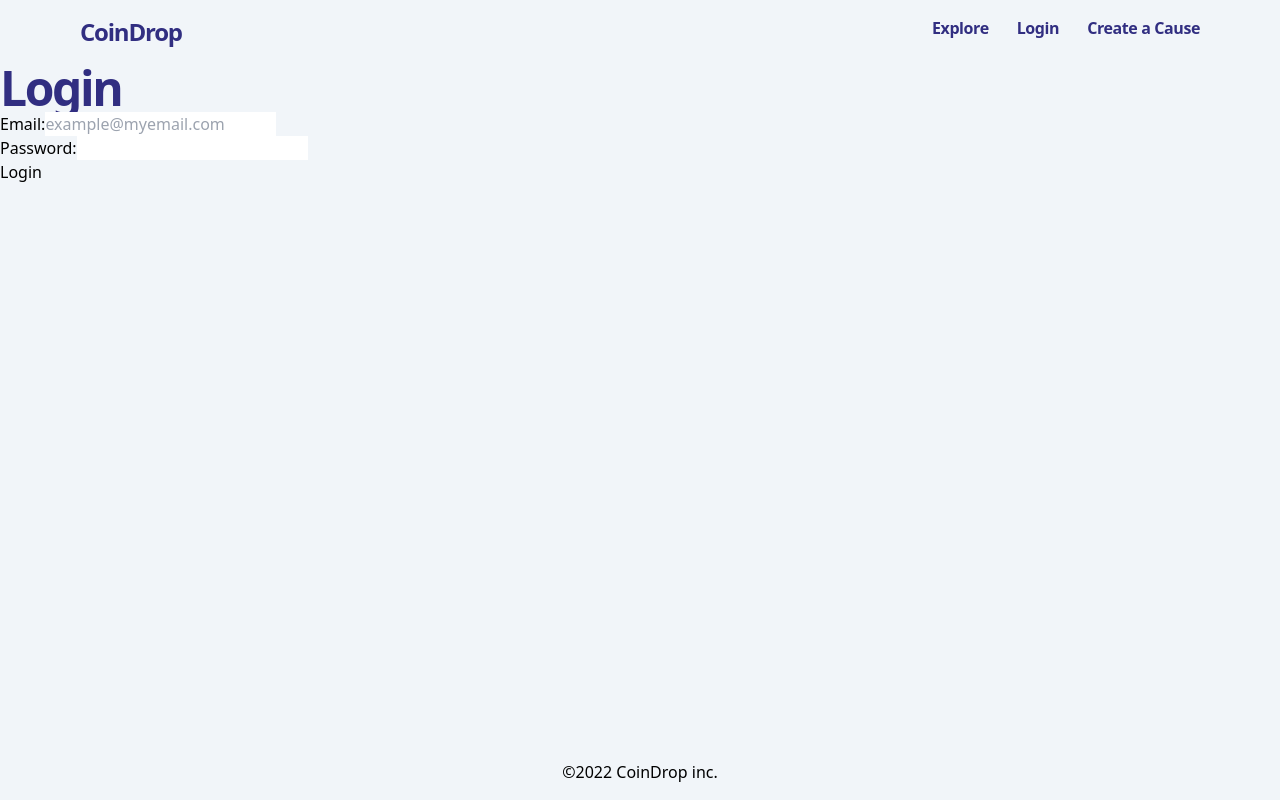
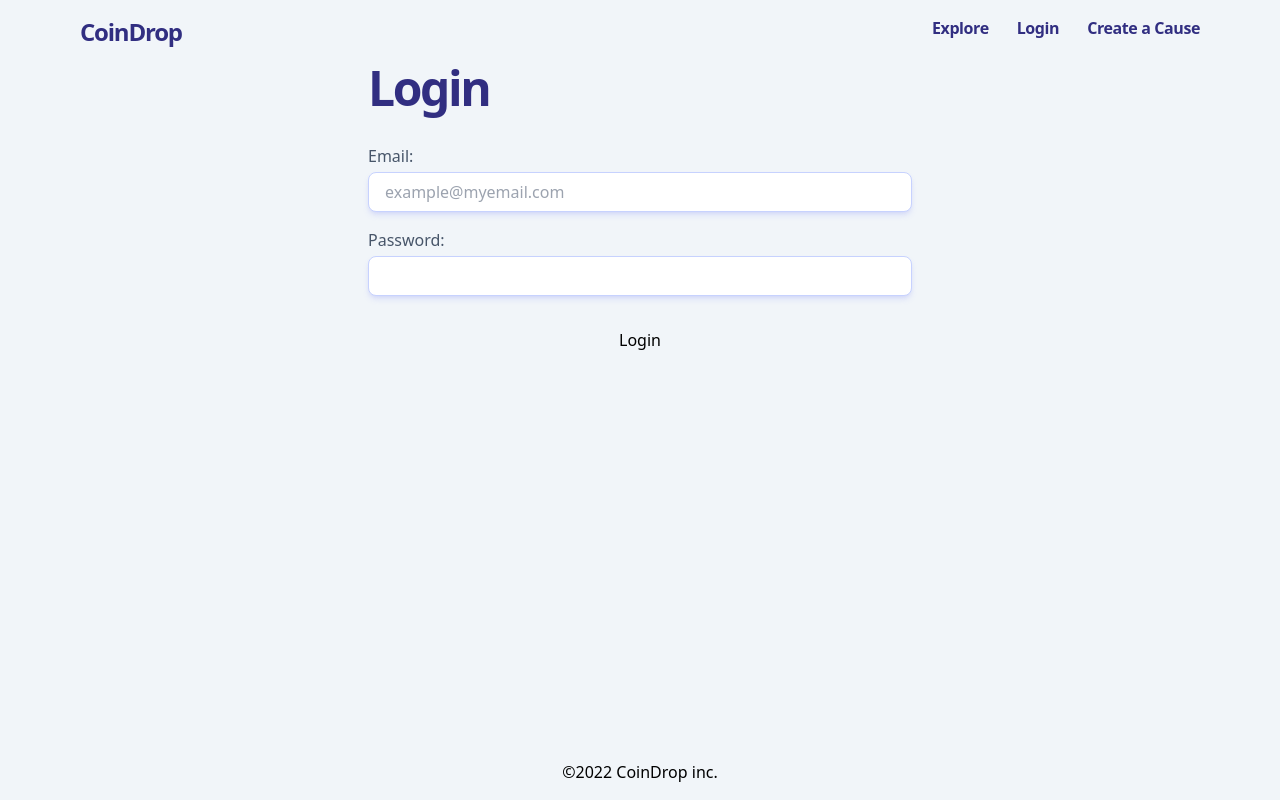
Before and after one commit to CodecoolGlobal/el-proyecte-grande-sprint-1-java-tamasstephen, a React (Create React App) app in the folder frontend/: page /login in a window 1280 px wide. Built offline with nearby package versions, Linux system fonts and the light colour scheme.

Commit message:
style: Add input styles

```diff
--- a/frontend/src/components/registration/Login.jsx
+++ b/frontend/src/components/registration/Login.jsx
@@ -35,13 +35,11 @@ const Login = ({ setLoginState }) => {
       email: email,
       password: password,
     };
-
     const response = await dataHandler.login(payLoad);
-    console.log(response);
-    handleLogin(response);
+    handleLoginResponse(response);
   }
 
-  function handleLogin(response) {
+  function handleLoginResponse(response) {
     if (response.result === "ok") {
       setLoginState({ logout: "", login: "hidden" });
       navigate("/");
@@ -51,15 +49,22 @@ const Login = ({ setLoginState }) => {
   }
 
   return (
-    <form onSubmit={sendLogin}>
-      <Headline isTitle={false} title="Login" />
+    <div className="flex flex-col items-center">
+      <form
+        className="px-4 md:w-1/2 max-w-xl flex flex-col justify-center"
+        onSubmit={sendLogin}
+      >
+        <Headline isTitle={true} title="Login" />
         <div className={errorState.boxState}>
           <p className={errorState.textState}>{errorState.text}</p>
         </div>
+        <div className="pt-4 md:pt-8 pb-4 md:pb-8">
           <StringInput inputProps={email} />
           <StringInput inputProps={password} />
+        </div>
         <button type="submit">Login</button>
       </form>
+    </div>
   );
 };
 
--- a/frontend/src/components/registration/StringInput.jsx
+++ b/frontend/src/components/registration/StringInput.jsx
@@ -2,13 +2,19 @@ import React from "react";
 
 const StringInput = ({ inputProps }) => {
   return (
-    <div>
-      <label htmlFor={`${inputProps["name"]}`}>{inputProps.label}</label>
+    <div className="flex flex-col pb-4 last:pb-0">
+      <label
+        className="pb-1 font-medium text-slate-600"
+        htmlFor={`${inputProps["name"]}`}
+      >
+        {inputProps.label}
+      </label>
       <input
         type={`${inputProps["type"]}`}
         name={`${inputProps["name"]}`}
         placeholder={`${inputProps["placeholder"]}`}
         required={inputProps["required"]}
+        className="rounded-lg h-10 px-4 border border-indigo-200 shadow-md shadow-indigo-400/20 hover:outline-indigo-500"
       />
     </div>
   );
```
Lines whose indentation alone changed are shown as unchanged.
